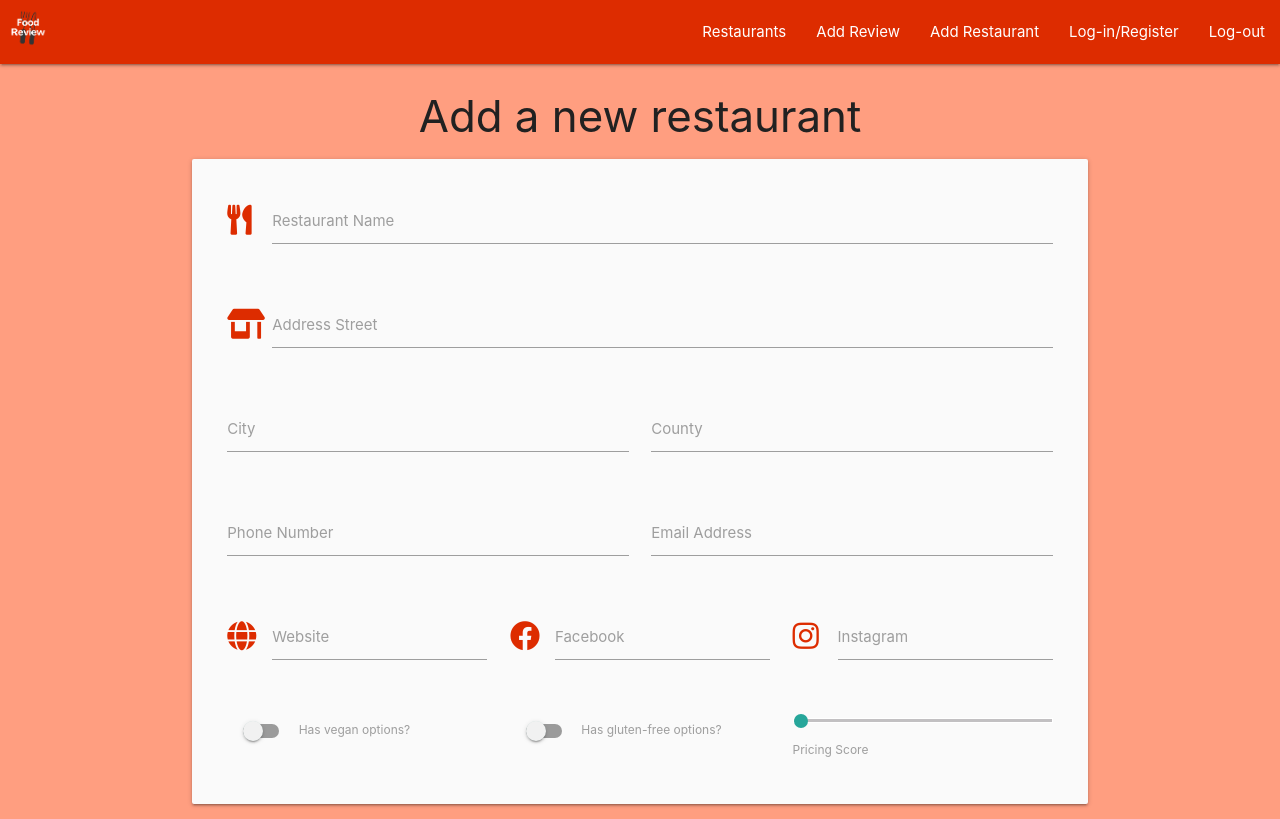
After one commit to matteofiorini92/restaurants-reviews, a Flask app: page /add_restaurant in a window 1280 px wide. The commit adds this page. Run offline with Flask 2, Linux system fonts and the light colour scheme; some libraries are stand-ins or nearby versions.

Commit message:
feat: created add_restaurant template with form - only input fields, no submit button

```diff
--- a/app.py
+++ b/app.py
@@ -15,16 +15,15 @@ app.secret_key = os.environ.get("SECRET_KEY")
 mongo = PyMongo(app)
 
 @app.route("/")
-def hello():
-    return "Hello world"
-
-
 @app.route("/get_restaurants")
 def get_restaurants():
     restaurants = mongo.db.restaurants.find()
     return render_template("restaurants.html", restaurants=restaurants)
 
 
+@app.route("/add_restaurant")
+def add_restaurant():
+    return render_template("add_restaurant.html")
 
 
 if __name__ == "__main__":
--- /dev/null
+++ b/static/css/style.css
@@ -0,0 +1,3 @@
+#logo {
+    max-height: 56px;
+}
--- /dev/null
+++ b/static/js/script.js
@@ -0,0 +1,3 @@
+$(document).ready(function(){
+    $('.sidenav').sidenav();
+  });
--- /dev/null
+++ b/templates/add_restaurant.html
@@ -0,0 +1,94 @@
+{% extends "base.html" %}
+{% block content %}
+
+<h3 class="grey-text text-darken-4 center-align">Add a new restaurant</h3>
+
+<div class="row card-panel grey lighten-5">
+    <form class="col s12" method="POST" action="{{ url_for('add_restaurant') }}">
+
+        <!-- restaurant name -->
+        <div class="row">
+            <div class="input-field col s12">
+                <i class="fas fa-utensils prefix deep-orange-text text-accent-4"></i>
+                <input id="restaurant_name" name="restaurant_name" type="text" class="validate">
+                <label for="restaurant_name">Restaurant Name</label>
+            </div>
+        </div>
+        <!-- restaurant address street -->
+        <div class="row">
+            <div class="input-field col s12">
+                <i class="fas fa-store-alt prefix deep-orange-text text-accent-4"></i>
+                <input id="address_street" name="address_street" type="text" class="validate">
+                <label for="address_street">Address Street</label>
+            </div>
+        </div>
+        <!-- restaurant address city and county-->
+        <div class="row">
+            <div class="input-field col s6">
+                <input id="address_city" name="address_city" type="text" class="validate">
+                <label for="address_city">City</label>
+            </div>
+            <div class="input-field col s6">
+                <input id="address_county" name="address_county" type="text" class="validate">
+                <label for="address_county">County</label>
+            </div>
+        </div>
+        <!-- restaurant phone and email -->
+        <div class="row">
+            <div class="input-field col s6">
+                <input id="tel" name="tel" type="tel" class="validate">
+                <label for="tel">Phone Number</label>
+            </div>
+            <div class="input-field col s6">
+                <input id="email_address" name="email_address" type="email" class="validate">
+                <label for="email_address">Email Address</label>
+            </div>
+        </div>
+        <!-- restaurant website, facebook and instangram links -->
+        <div class="row">
+            <div class="input-field col s4">
+                <i class="fas fa-globe prefix deep-orange-text text-accent-4"></i>
+                <input id="website" name="website" type="url" class="validate">
+                <label for="website">Website</label>
+            </div>
+            <div class="input-field col s4">
+                <i class="fab fa-facebook prefix deep-orange-text text-accent-4"></i>
+                <input id="fb_page" name="fb_page" type="url" class="validate">
+                <label for="fb_page">Facebook</label>
+            </div>
+            <div class="input-field col s4">
+                <i class="fab fa-instagram prefix deep-orange-text text-accent-4"></i>
+                <input id="ig_page" name="ig_page" type="url" class="validate">
+                <label for="ig_page">Instagram</label>
+            </div>
+        </div>
+        <!-- has vegan and gluten free options and price score -->
+        <div class="row">
+            <div class="input-field col s4">
+                <div class="switch">
+                    <label>
+                        <input type="checkbox" id="has_vegan_options" name="has_vegan_options">
+                        <span class="lever"></span>
+                        Has vegan options?
+                    </label>
+                </div>
+            </div>
+            <div class="input-field col s4">
+                <div class="switch">
+                    <label>
+                        <input type="checkbox" id="has_gluten_free_options" name="has_gluten_free_options">
+                        <span class="lever"></span>
+                        Has gluten-free options?
+                    </label>
+                </div>
+            </div>
+            <div class="range-field col s4">
+                <input type="range" id="pricing_score" name="pricing_score" min="1" max="5" value="1" />
+                <label for="pricing_score">Pricing Score</label>
+            </div>
+        </div>
+
+    </form>
+</div>
+
+{% endblock %}
--- a/templates/base.html
+++ b/templates/base.html
@@ -1,16 +1,52 @@
 <!DOCTYPE html>
 <html lang="en">
+
 <head>
     <meta charset="UTF-8">
     <meta http-equiv="X-UA-Compatible" content="IE=edge">
     <meta name="viewport" content="width=device-width, initial-scale=1.0">
-    <title>Document</title>
+    <link rel="stylesheet" href="https://cdnjs.cloudflare.com/ajax/libs/materialize/1.0.0/css/materialize.min.css">
+    <link rel="stylesheet" href="https://cdnjs.cloudflare.com/ajax/libs/font-awesome/5.15.4/css/all.min.css"
+        integrity="sha512-1ycn6IcaQQ40/MKBW2W4Rhis/DbILU74C1vSrLJxCq57o941Ym01SwNsOMqvEBFlcgUa6xLiPY/NS5R+E6ztJQ=="
+        crossorigin="anonymous" referrerpolicy="no-referrer" />
+    <link rel="stylesheet" href="{{ url_for('static', filename='css/style.css') }}" type="text/css">
+    {% block styles %}
+    {% endblock %}
+    <title>Restaurant Reviews</title>
 </head>
-<body>
-    <h1>Welcome</h1>
+
+<body class="deep-orange accent-1">
+    <nav>
+        <div class="nav-wrapper deep-orange accent-4">
+            <a href="#!" class="brand-logo"><img id="logo" src="{{ url_for('static', filename='css/img/logo.png') }}"
+                    alt="logo"></a>
+            <a href="#" data-target="mobile-demo" class="sidenav-trigger"><i class="fas fa-bars"></i></a>
+            <ul class="right hide-on-med-and-down">
+                <li><a href="#">Restaurants</a></li>
+                <li><a href="#">Add Review</a></li>
+                <li><a href="{{ url_for('add_restaurant') }}">Add Restaurant</a></li>
+                <li><a href="#">Log-in/Register</a></li>
+                <li><a href="#">Log-out</a></li>
+            </ul>
+        </div>
+    </nav>
+
+    <ul class="sidenav" id="mobile-demo">
+        <li><a href="#">Restaurants</a></li>
+        <li><a href="#">Add Review</a></li>
+        <li><a href="{{ url_for('add_restaurant') }}">Add Restaurant</a></li>
+        <li><a href="#">Log-in/Register</a></li>
+        <li><a href="#">Log-out</a></li>
+    </ul>
+
     <main class="container">
         {% block content %}
         {% endblock %}
     </main>
+    <script src="https://code.jquery.com/jquery-3.5.1.min.js"
+        integrity="sha256-9/aliU8dGd2tb6OSsuzixeV4y/faTqgFtohetphbbj0=" crossorigin="anonymous"></script>
+    <script src="https://cdnjs.cloudflare.com/ajax/libs/materialize/1.0.0/js/materialize.min.js"></script>
+    <script src="{{ url_for('static', filename='js/script.js') }}"></script>
 </body>
+
 </html>
```
Also changed, not shown: static/css/img/logo.png (added).
